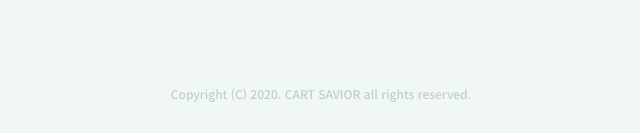
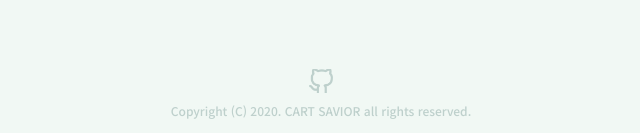
Before and after one commit to cart-savior/cart_savior, a Python web app: template flask/templates/main.html in a window 1280 px wide. Shown: the part 667-800 px from the top of the page, without its empty margins (319-959 px from the left). Run offline with Jinja, Linux system fonts and the light colour scheme; the template is opened without the code that fills it, so the values that code supplies are empty.

Commit message:
Add github icon in footer

```diff
--- a/flask/static/css/style.css
+++ b/flask/static/css/style.css
@@ -163,14 +163,23 @@ header .logo img {
 /* footer */
 footer {
 	display: flex;
+	flex-direction: column;
 	justify-content: center;
 	align-items: center;
 	height: 80px;
 	text-align: center;
 }
 footer p {
+	margin-top: 10px;
 	font-size: 12px;
 	color: #bed0cc;
+}
+.btn_github {
+	display: block;
+	width: 24px;
+	height: 24px;
+	background: url(../images/icon_github.png) no-repeat center;
+	background-size: 100% auto;
 }
 .main_wrap, .no_result_wrap, .sub_wrap, .detail_wrap {
 	flex: 1;
--- a/flask/templates/layout.html
+++ b/flask/templates/layout.html
@@ -30,6 +30,7 @@
 	</header>
 	{% block content %}{% endblock %}
 	<footer class="footer">
+		<a href="https://github.com/pje1740/cart_savior" target="_blank" class="btn_github" title="새창열림"><span class="ir">giithub</span></a>
 		<p>Copyright (C) 2020. CART SAVIOR all rights reserved.</p>
 	</footer>
 	<div id="bg" class="bg"></div>
```
Also changed, not shown: flask/static/images/icon_github.png (added).
